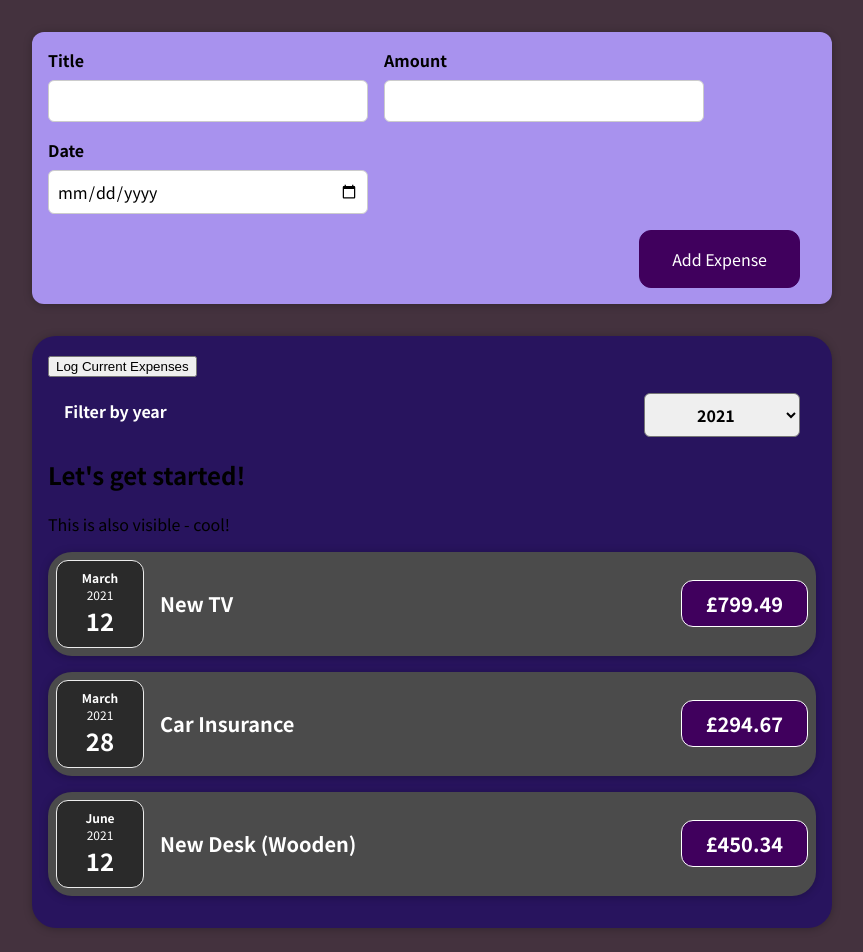
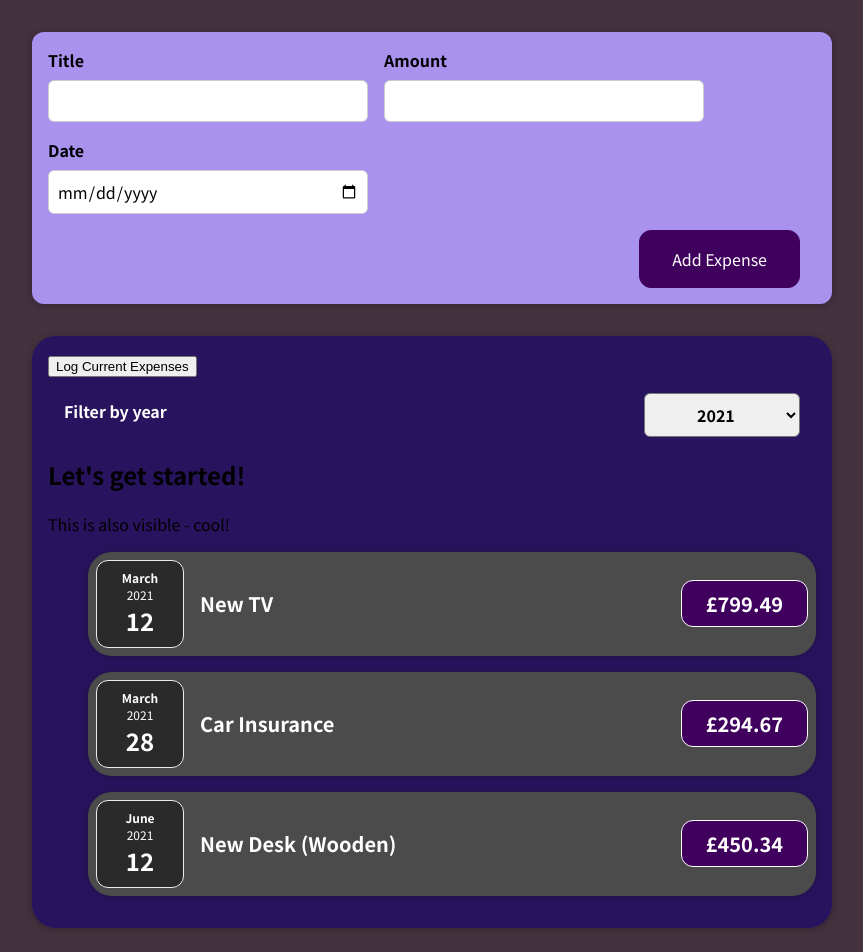
Before and after one commit to anlunjiang/react.js-tutorials, a React (Create React App) app in the folder 01-starting-setup/: page / in a window 1280 px wide. Shown: the top 952 px of the page, without its empty margins (208-1071 px from the left). Built offline with nearby package versions, Linux system fonts and the light colour scheme.

Commit message:
add conditional outputs

```diff
--- /dev/null
+++ b/01-starting-setup/src/components/ExpensesList/ExpensesList.js
@@ -0,0 +1,20 @@
+import ExpenseItem from "../expenses/expense_item/ExpenseItem";
+
+const ExpensesList = (props) => {
+  if (props.filteredExpenses.length === 0) {
+    return <h2 className="expenses-list__fallback"> Found No Expenses</h2>
+  }
+  return (
+    <ul className={"expenses-list"}>
+      {props.filteredExpenses.map(expense => (
+        <ExpenseItem
+          key={expense.id}
+          title={expense.title}
+          amount={expense.amount}
+          date={expense.date}
+        />))}
+    </ul>
+  )
+}
+
+export default ExpensesList;
--- a/01-starting-setup/src/components/expenses/expenses_template/ExpensesTemplate.js
+++ b/01-starting-setup/src/components/expenses/expenses_template/ExpensesTemplate.js
@@ -1,21 +1,17 @@
-import ExpenseItem from "../expense_item/ExpenseItem";
 import "./ExpensesTemplate.css";
 import Card from "../../card/Card";
 import ExpensesFilter from "../expense_filter/ExpenseFilter";
 import {useState} from "react";
+import ExpensesList from "../../ExpensesList/ExpensesList";
 
 const ExpensesTemplate = (props) => {
   const [filteredYear, setFilterYear] = useState("2021");
-
   const filterChangeHandler = (selectedYear) => {
     setFilterYear(selectedYear);
   }
-
   const clickHandler = () => {
     console.log(props.items)
   }
-  console.log(props.items)
-
   const filteredExpenses = props.items.filter(x => {
     return x.date.getFullYear() === parseInt(filteredYear)
   })
@@ -28,16 +24,7 @@
 
       <h2>Let's get started!</h2>
       <p>This is also visible - cool!</p>
-
-      {
-        filteredExpenses.map(expense => (
-          <ExpenseItem
-            key={expense.id}
-            title={expense.title}
-            amount={expense.amount}
-            date={expense.date}
-          />))
-      }
+      <ExpensesList filteredExpenses={filteredExpenses}/>
     </Card>
   )
 }
```
Also changed, not shown: 1 other file (tests, documents, lock files or other folders).
